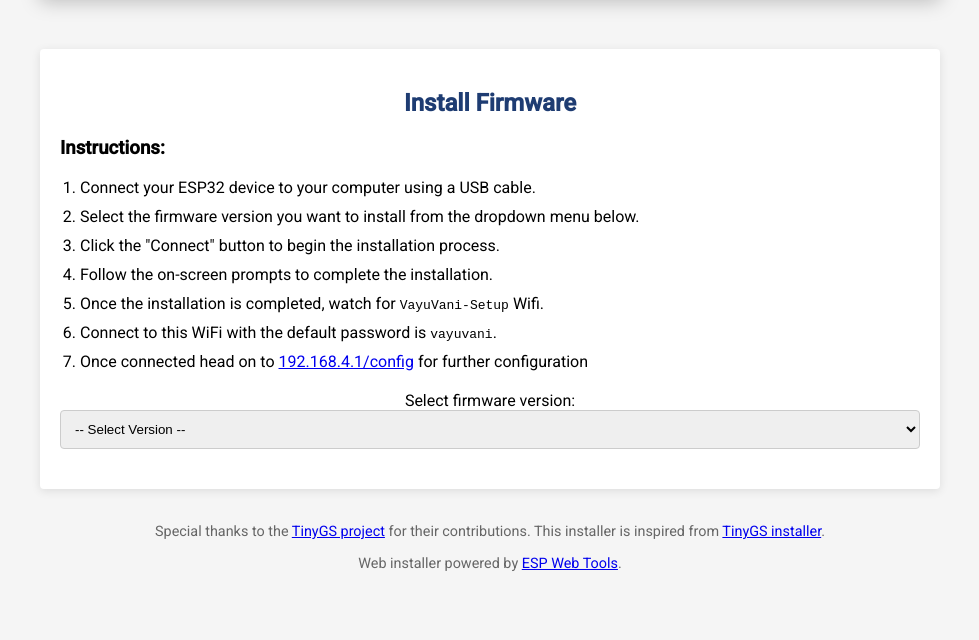
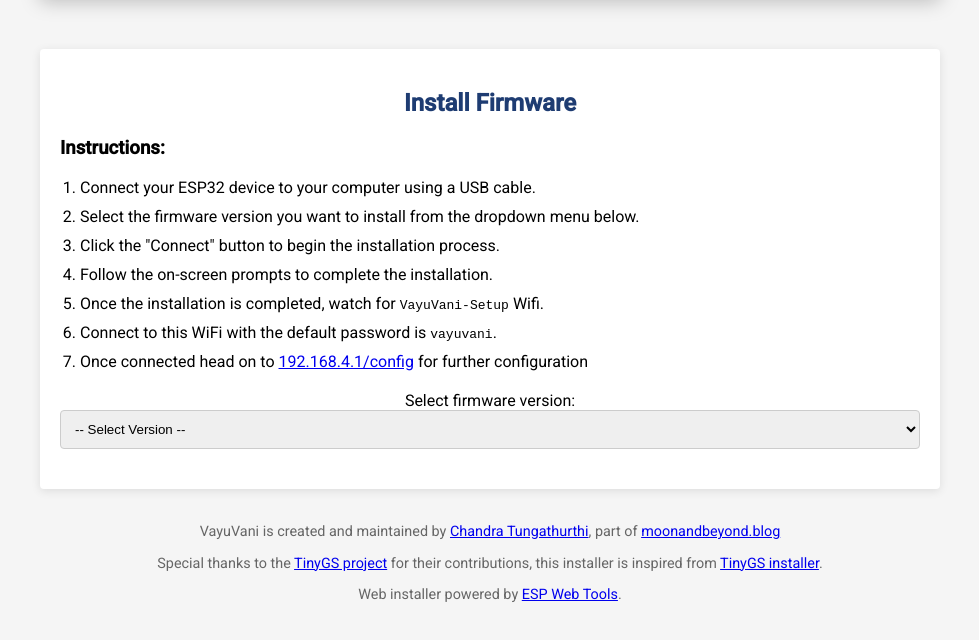
Before and after one commit to vayuvani/installer, a website: page index.html in a window 1280 px wide. Shown: the part 160-800 px from the top of the page, without its empty margins (150-1129 px from the left). Drawn offline with Linux system fonts and the light colour scheme.

Commit message:
docs: update footer to credit VayuVani creator and maintainers
- Modify footer to acknowledge Chandra Tungathurthi and MoonAndBeyond blog
- Retain special thanks to TinyGS project along with ESP Web Tools credit

Housekeeping:
- Correct footer formatting for better readability

```diff
--- a/index.html
+++ b/index.html
@@ -149,7 +149,8 @@
 </div>
 
 <footer>
-  <p>Special thanks to the <a href="https://tinygs.com">TinyGS project</a> for their contributions. This installer is inspired from <a href="https://installer.tinygs.com/">TinyGS installer</a>. </p>
+  <p>VayuVani is created and maintained by <a href="https://x.com/this_is_tckb">Chandra Tungathurthi</a>, part of <a href="https://moonandbeyond.blog/?utm_source=vayuvani-installer&utm_medium=website&utm_campaign=apps">moonandbeyond.blog</a> </p>
+  <p>Special thanks to the <a href="https://tinygs.com">TinyGS project</a> for their contributions, this installer is inspired from <a href="https://installer.tinygs.com/">TinyGS installer</a>. </p>
   <p>Web installer powered by <a href="https://esphome.github.io/esp-web-tools/" target="_blank">ESP Web Tools</a>.</p>
 </footer>
 
```
